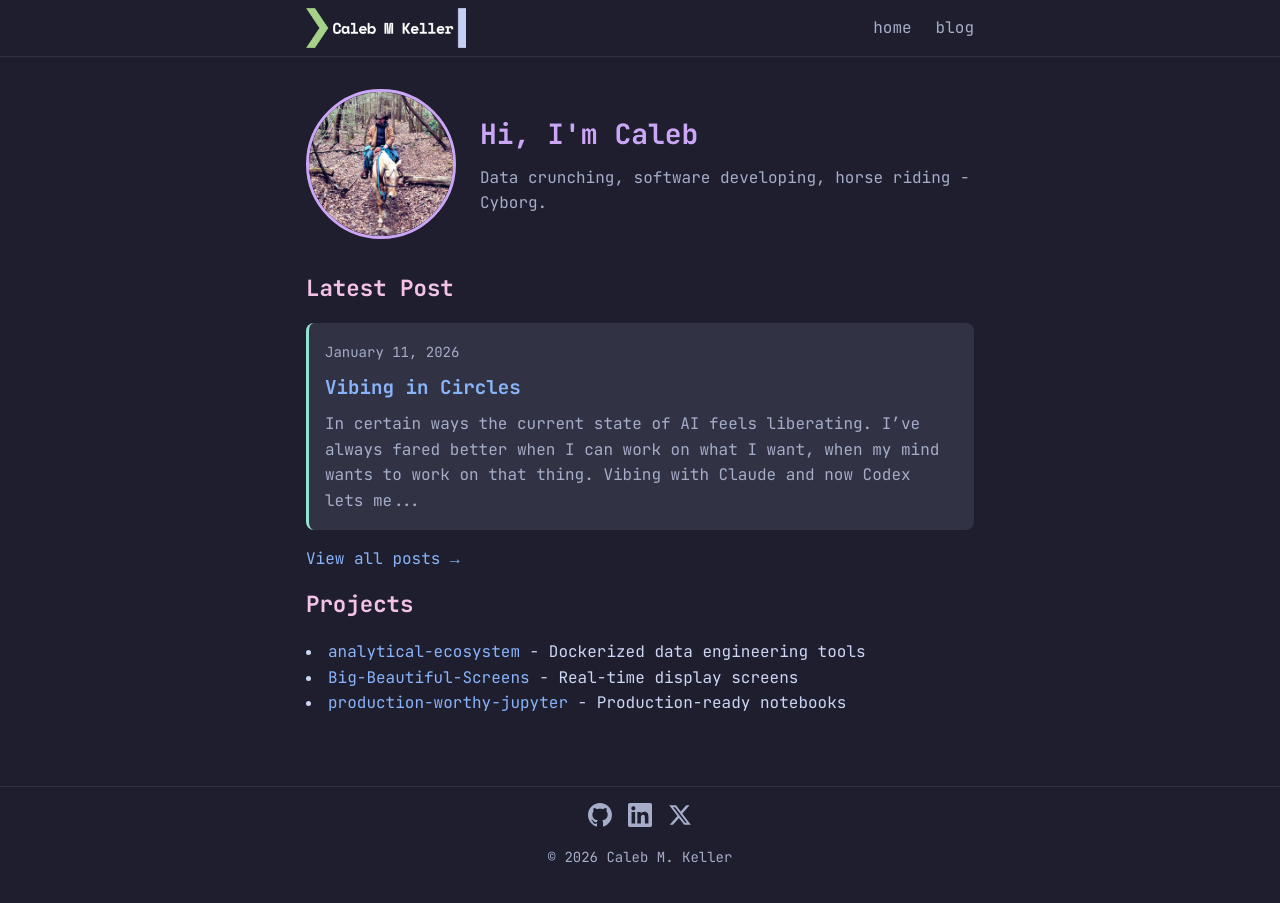
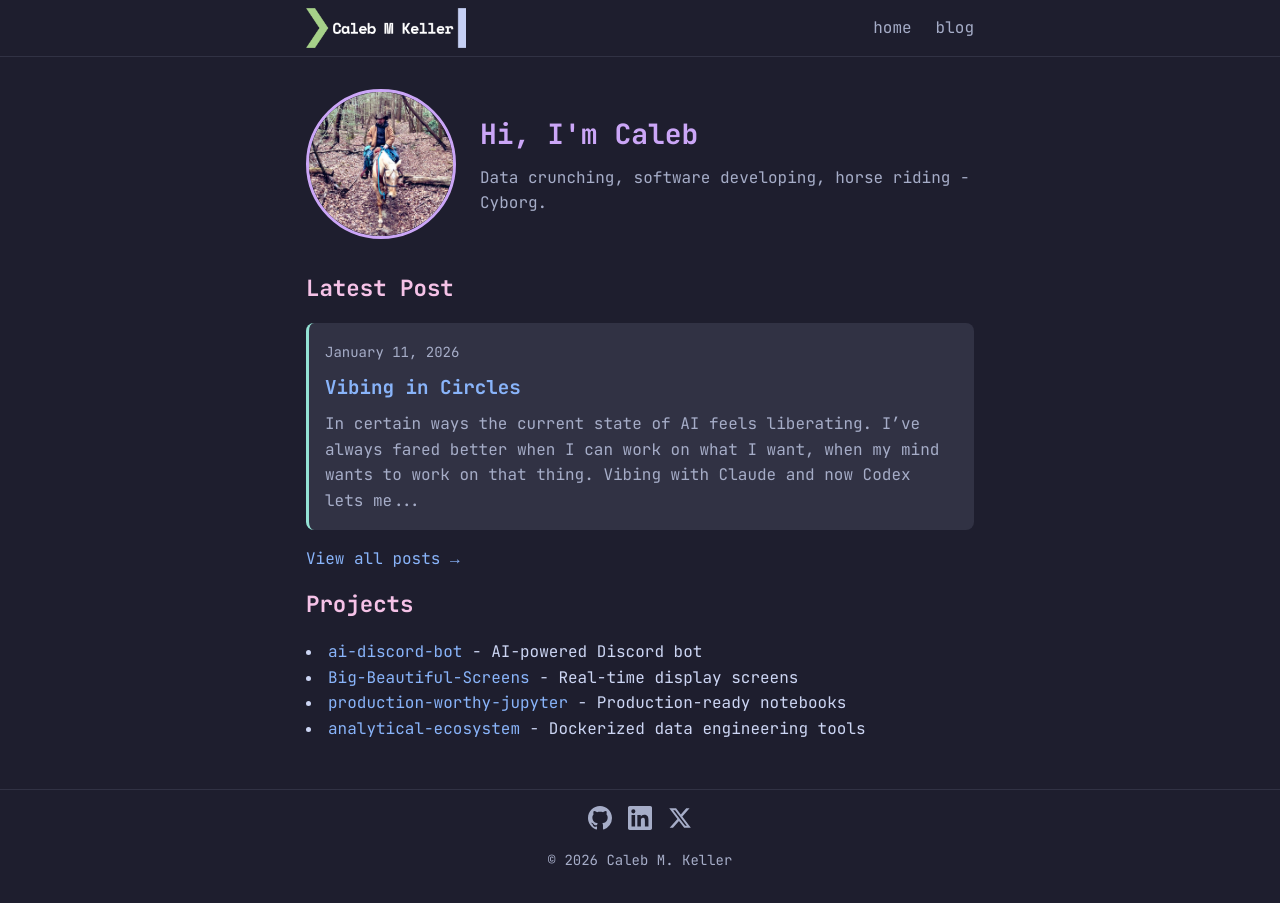
Before and after one commit to wrathagom/wrathagom.github.io, a Jekyll site: the page built from index.md, in a window 1280 px wide. Built offline with Jekyll 4.4.1, drawn with Linux system fonts in a browser that asks for light colours.

Commit message:
Adding ai-discord-bot to projects

```diff
--- a/index.md
+++ b/index.md
@@ -28,6 +28,7 @@ No posts yet.
 
 ## Projects
 
-- [analytical-ecosystem](https://github.com/wrathagom/analytical-ecosystem) - Dockerized data engineering tools
+- [ai-discord-bot](https://github.com/wrathagom/ai-discord-bot) - AI-powered Discord bot
 - [Big-Beautiful-Screens](https://github.com/wrathagom/Big-Beautiful-Screens) - Real-time display screens
 - [production-worthy-jupyter](https://github.com/wrathagom/production-worthy-jupyter) - Production-ready notebooks
+- [analytical-ecosystem](https://github.com/wrathagom/analytical-ecosystem) - Dockerized data engineering tools
```
